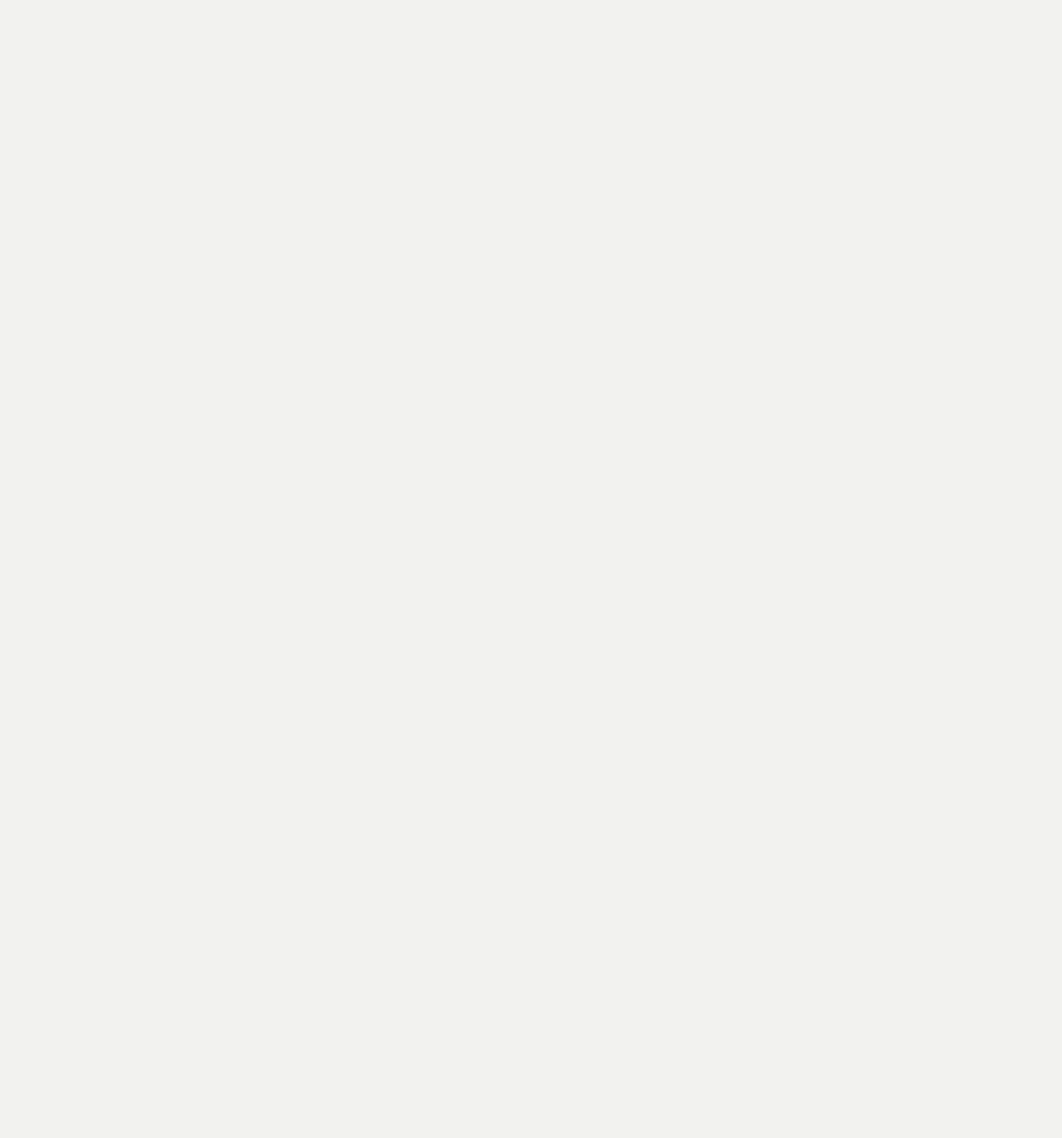
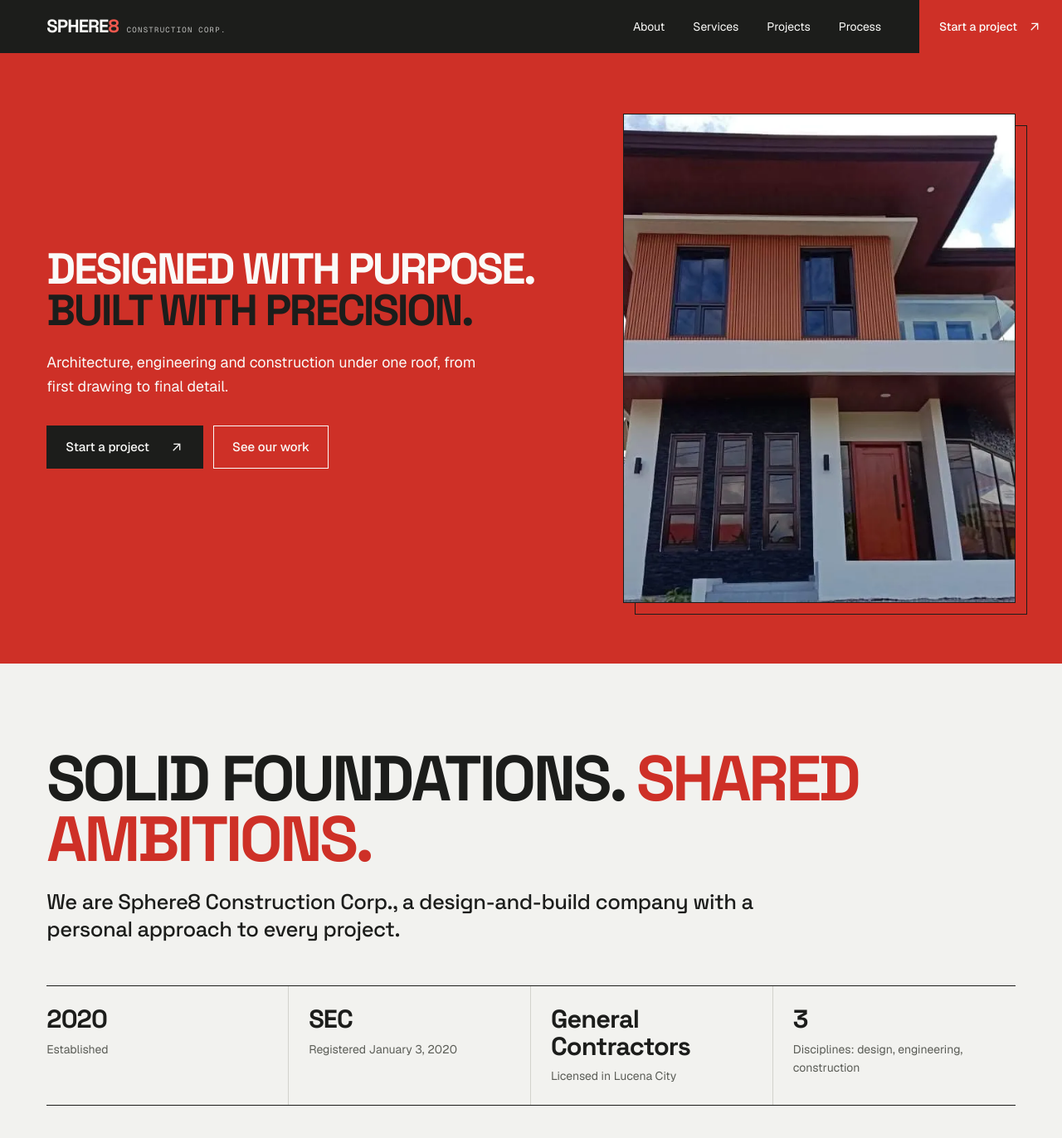
Before and after one commit to TwilightDust12/Sphere8, a React (Vite) app: page / in a window 1280 px wide. Shown: the top 1372 px of the page at 83% size. Before the commit the page ends 800 px from the top, so only its background shows below. Built offline with nearby package versions, Linux system fonts and the light colour scheme; the HTML template or start-up script is replaced by a standard one.

Commit message:
feat: add header, photo-led hero and proof strip

```diff
--- a/src/App.tsx
+++ b/src/App.tsx
@@ -1,10 +1,18 @@
+import Header from "./components/Header"
+import Hero from "./components/Hero"
+import ProofStrip from "./components/ProofStrip"
+
 export default function App() {
   return (
     <>
       <a className="skip-link" href="#main">
         Skip to content
       </a>
-      <main id="main" />
+      <Header />
+      <main id="main">
+        <Hero />
+        <ProofStrip />
+      </main>
     </>
   )
 }
--- /dev/null
+++ b/src/components/Header.tsx
@@ -0,0 +1,62 @@
+import { useEffect, useState } from "react"
+import Arrow from "./Arrow"
+import Brand from "./Brand"
+
+const links = [
+  ["About", "#about"],
+  ["Services", "#services"],
+  ["Projects", "#projects"],
+  ["Process", "#process"],
+] as const
+
+export default function Header() {
+  const [open, setOpen] = useState(false)
+
+  useEffect(() => {
+    const onKey = (event: KeyboardEvent) => {
+      if (event.key === "Escape") setOpen(false)
+    }
+    window.addEventListener("keydown", onKey)
+    return () => window.removeEventListener("keydown", onKey)
+  }, [])
+
+  return (
+    <header className="site-header">
+      <a href="#home" aria-label="Sphere8 home">
+        <Brand />
+      </a>
+      <nav className="desktop-nav" aria-label="Main navigation">
+        {links.map(([label, href]) => (
+          <a key={href} href={href}>
+            {label}
+          </a>
+        ))}
+      </nav>
+      <a className="header-cta" href="#contact">
+        Start a project <Arrow diagonal />
+      </a>
+      <button
+        type="button"
+        className="menu-toggle"
+        aria-expanded={open}
+        aria-controls="mobile-navigation"
+        onClick={() => setOpen(!open)}
+      >
+        {open ? "Close" : "Menu"}
+      </button>
+      <nav
+        id="mobile-navigation"
+        className="mobile-nav"
+        aria-label="Mobile navigation"
+        hidden={!open}
+      >
+        {[...links, ["Start a project", "#contact"] as const].map(([label, href]) => (
+          <a key={href} href={href} onClick={() => setOpen(false)}>
+            {label}
+            <Arrow diagonal />
+          </a>
+        ))}
+      </nav>
+    </header>
+  )
+}
--- /dev/null
+++ b/src/components/Hero.tsx
@@ -0,0 +1,39 @@
+import Arrow from "./Arrow"
+import { photoSrcSet, photoUrl } from "../lib/assets"
+
+export default function Hero() {
+  return (
+    <section className="hero" id="home" aria-label="Introduction">
+      <div className="wrap hero-grid">
+        <div className="hero-text">
+          <h1>
+            <span>Designed with purpose.</span>
+            <em>Built with precision.</em>
+          </h1>
+          <p>
+            Architecture, engineering and construction under one roof, from first
+            drawing to final detail.
+          </p>
+          <div className="hero-actions">
+            <a className="btn btn-dark" href="#contact">
+              Start a project <Arrow diagonal />
+            </a>
+            <a className="btn btn-ghost" href="#projects">
+              See our work
+            </a>
+          </div>
+        </div>
+        <figure className="hero-photo">
+          <img
+            src={photoUrl("04-04")}
+            srcSet={photoSrcSet("04-04", 822)}
+            width={822}
+            height={715}
+            fetchPriority="high"
+            alt="Two-storey house with a red-brown timber roof canopy and dark glazing, seen from the street"
+          />
+        </figure>
+      </div>
+    </section>
+  )
+}
--- /dev/null
+++ b/src/components/ProofStrip.tsx
@@ -0,0 +1,27 @@
+import { proof } from "../data/company"
+import { useReveal } from "../hooks/useReveal"
+
+export default function ProofStrip() {
+  const ref = useReveal<HTMLDivElement>()
+  return (
+    <section id="about" className="about" aria-labelledby="about-title">
+      <div className="wrap reveal" ref={ref}>
+        <h2 id="about-title" className="big">
+          Solid foundations. <span>Shared ambitions.</span>
+        </h2>
+        <p className="lead">
+          We are Sphere8 Construction Corp., a design-and-build company with a
+          personal approach to every project.
+        </p>
+        <ul className="proof">
+          {proof.map((item) => (
+            <li className="proof-cell" key={item.value}>
+              <strong>{item.value}</strong>
+              <span>{item.label}</span>
+            </li>
+          ))}
+        </ul>
+      </div>
+    </section>
+  )
+}
--- a/src/index.css
+++ b/src/index.css
@@ -112,3 +112,62 @@ a:hover > .diagonal, button:hover .diagonal { transform: rotate(0); }
   *, *::before, *::after { transition-duration: .01ms !important; animation-duration: .01ms !important; animation-delay: 0s !important; }
   .reveal { opacity: 1; transform: none; }
 }
+
+/* Header */
+.site-header { position: sticky; top: 0; z-index: 30; height: var(--header); display: flex; align-items: center; gap: 32px; padding-inline: var(--pad); background: var(--color-ink); color: var(--color-paper); }
+.brand { font-family: var(--font-display); font-weight: 700; font-size: 22px; letter-spacing: -.04em; display: inline-flex; align-items: baseline; gap: 10px; white-space: nowrap; }
+.brand b { color: var(--color-brand-light); font-weight: 700; }
+.brand small { font-family: var(--font-mono); font-weight: 400; font-size: 9px; letter-spacing: .14em; opacity: .75; }
+.desktop-nav { margin-left: auto; display: flex; gap: 6px; }
+.desktop-nav a { padding: 8px 14px; font-size: 14px; transition: background .2s; }
+.desktop-nav a:hover { background: #ffffff1a; }
+.header-cta { display: inline-flex; align-items: center; gap: 12px; height: 100%; padding-inline: 24px; background: var(--color-brand); color: var(--color-paper); font-size: 14px; font-weight: 500; white-space: nowrap; transition: background .2s, color .2s; margin-right: calc(var(--pad) * -1); }
+.header-cta:hover { background: var(--color-paper); color: var(--color-ink); }
+.menu-toggle, .mobile-nav { display: none; }
+
+/* Hero */
+.hero { background: var(--color-brand); color: var(--color-paper); overflow: clip; }
+.hero-grid { display: grid; grid-template-columns: repeat(12, 1fr); gap: 24px; align-items: center; min-height: calc(100dvh - var(--header)); padding-block: clamp(32px, 5vw, 72px); }
+.hero-text { grid-column: 1 / span 7; }
+.hero h1 { font-weight: 700; text-transform: uppercase; font-size: clamp(30px, 4.1vw, 64px); line-height: .95; letter-spacing: -.045em; }
+.hero h1 span, .hero h1 em { display: block; }
+.hero h1 em { font-style: normal; color: var(--color-ink); }
+.hero-text p { font-size: clamp(17px, 1.4vw, 20px); max-width: 30em; margin-top: 24px; }
+.hero-actions { display: flex; flex-wrap: wrap; gap: 12px; margin-top: 32px; }
+.hero-photo { grid-column: 8 / span 5; position: relative; }
+.hero-photo img { position: relative; z-index: 1; width: 100%; aspect-ratio: 4 / 5; max-height: calc(100dvh - var(--header) - 96px); object-fit: cover; border: 1.5px solid var(--color-ink); }
+.hero-photo::after { content: ''; position: absolute; inset: 14px -14px -14px 14px; border: 1.5px solid var(--color-ink); }
+.hero-text > *, .hero-photo { animation: rise .7s cubic-bezier(.16, 1, .3, 1) both; }
+.hero-text > :nth-child(2) { animation-delay: .08s; }
+.hero-text > :nth-child(3) { animation-delay: .16s; }
+.hero-photo { animation-delay: .12s; }
+
+/* About and proof strip */
+.about { padding-block: clamp(64px, 8vw, 120px); }
+.about .lead { max-width: 52ch; margin-top: 24px; font-family: var(--font-display); font-size: clamp(20px, 2vw, 28px); line-height: 1.3; letter-spacing: -.02em; font-weight: 500; }
+.proof { list-style: none; padding: 0; display: grid; grid-template-columns: repeat(4, 1fr); margin-top: clamp(32px, 4vw, 56px); border-top: 1.5px solid var(--color-ink); border-bottom: 1.5px solid var(--color-ink); }
+.proof-cell { padding: 24px 24px 24px 0; border-right: 1px solid var(--color-line); }
+.proof-cell + .proof-cell { padding-left: 24px; }
+.proof-cell:last-child { border-right: 0; }
+.proof-cell strong { display: block; font-family: var(--font-display); font-size: clamp(24px, 2.4vw, 36px); letter-spacing: -.03em; line-height: 1.05; font-weight: 700; }
+.proof-cell span { display: block; margin-top: 8px; color: var(--color-muted); font-size: 14px; }
+
+@media (max-width: 1000px) {
+  .hero-text, .hero-photo { grid-column: 1 / -1; }
+  .hero-grid { min-height: 0; }
+  .hero-photo img { aspect-ratio: 4 / 3; }
+  .proof { grid-template-columns: 1fr 1fr; }
+  .proof-cell:nth-child(2) { border-right: 0; }
+  .proof-cell:nth-child(3) { padding-left: 0; border-top: 1px solid var(--color-line); }
+  .proof-cell:nth-child(4) { border-top: 1px solid var(--color-line); }
+}
+@media (max-width: 1024px) {
+  .desktop-nav, .header-cta { display: none; }
+  .menu-toggle { display: inline-flex; margin-left: auto; align-items: center; min-height: 44px; background: transparent; border: 1px solid #ffffff55; padding: 8px 16px; font-size: 14px; color: var(--color-paper); }
+  .mobile-nav:not([hidden]) { display: flex; flex-direction: column; position: absolute; top: var(--header); left: 0; right: 0; background: var(--color-ink); border-top: 1px solid #ffffff22; padding: 8px var(--pad) 20px; }
+  .mobile-nav a { display: flex; justify-content: space-between; align-items: center; min-height: 56px; border-bottom: 1px solid #ffffff22; font-family: var(--font-display); font-size: 22px; }
+}
+@media (max-width: 720px) {
+  .brand small { display: none; }
+  .hero-actions .btn { flex: 1 1 100%; }
+}
```
